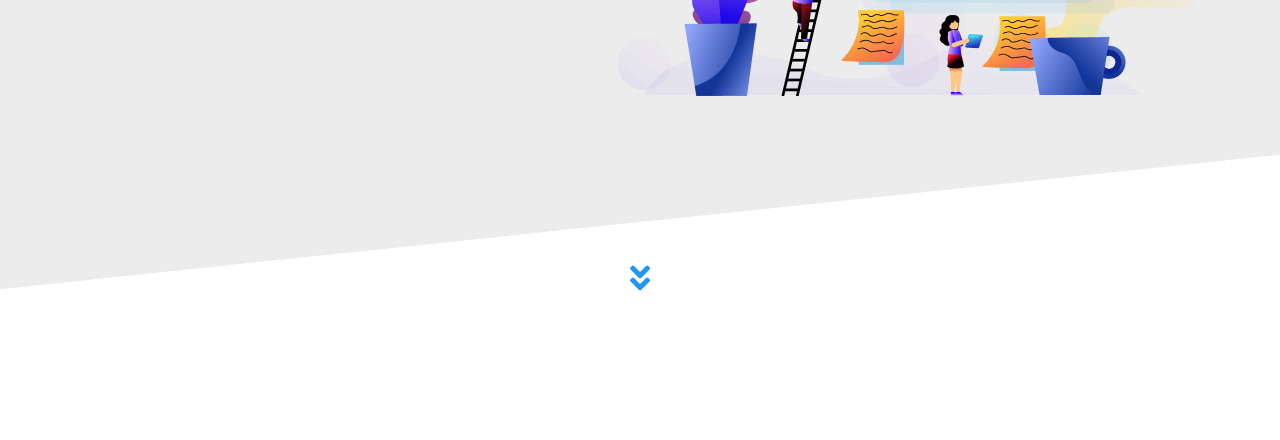
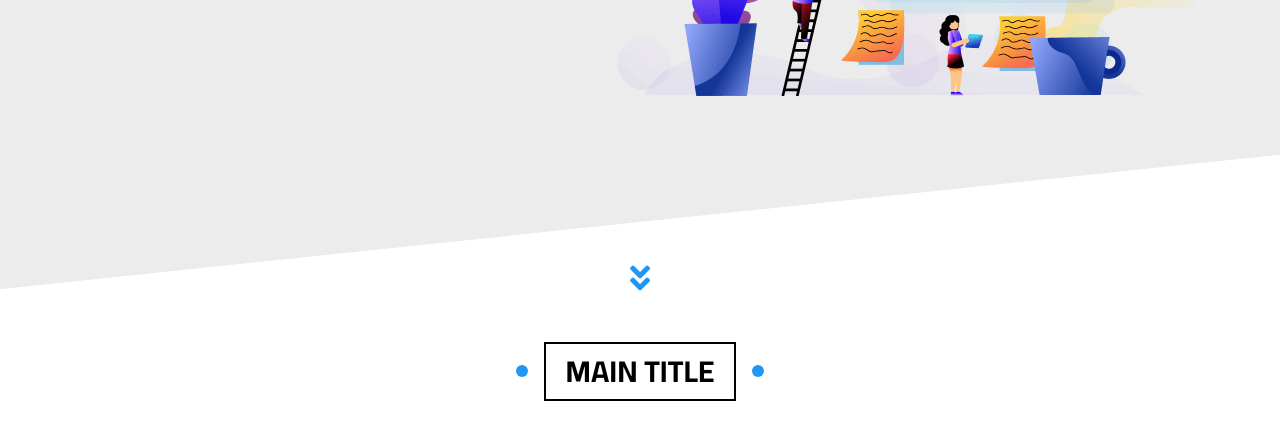
Before and after one commit to eng-a-raouf1/HTML_And_CSS_Template-3, a plain HTML site: page index.html in a window 1280 px wide. Shown: the part 458-898 px from the top of the page. Before the commit the page ends 800 px from the top, so only its background shows below. Drawn offline with Linux system fonts and the light colour scheme.

Commit message:
add main-title

```diff
--- a/css/ahmed.css
+++ b/css/ahmed.css
@@ -57,6 +57,58 @@ a {
     .container {
         width: 1170px;
     }
+}
+
+.main-title {
+    width: fit-content;
+    text-transform: uppercase;
+    padding: 10px 20px;
+    margin: 0 auto 80px;
+    font-size: 30px;
+    border: 2px solid black;
+    position: relative;
+    z-index: 1;
+    transition: var(--main-transition);
+}
+
+.main-title::before {
+    content: "";
+    position: absolute;
+    width: 12px;
+    height: 12px;
+    background-color: var(--main-color);
+    border-radius: 50%;
+    top: 50%;
+    transform: translatey(-50%);
+    right: -30px;
+}
+
+.main-title::after {
+    content: "";
+    position: absolute;
+    width: 12px;
+    height: 12px;
+    background-color: var(--main-color);
+    border-radius: 50%;
+    top: 50%;
+    transform: translatey(-50%);
+    left: -30px;
+}
+
+.main-title:hover {
+    color: white;
+    border: 2px solid white;
+    transition-delay: 0.5s;
+}
+
+.main-title:hover::before {
+    z-index: -1;
+    animation: right-move 0.5s linear forwards;
+}
+
+.main-title:hover::after {
+    z-index: -1;
+    animation: left-move 0.5s linear forwards;
 }
 
 /* End Global Rules */
@@ -376,4 +428,30 @@ a {
     }
 }
 
+@keyframes left-move {
+    50% {
+        left: 0;
+        border-radius: 0;
+    }
+
+    100% {
+        left: 0;
+        border-radius: 0;
+        width: 100%;
+        height: 100%;
+    }
+}
+@keyframes right-move {
+    50% {
+        right:0;
+        border-radius: 0;
+    }
+    100% {
+        right: 0;
+        border-radius: 0;
+        width: 100%;
+        height: 100%;
+    }
+}
+
 /* End Animation */
--- a/index.html
+++ b/index.html
@@ -89,6 +89,7 @@
         </div>
     </div>
     <!-- End Landing -->
+    <h2 class="main-title">main title</h2>
 </body>
 
 </html>
```
